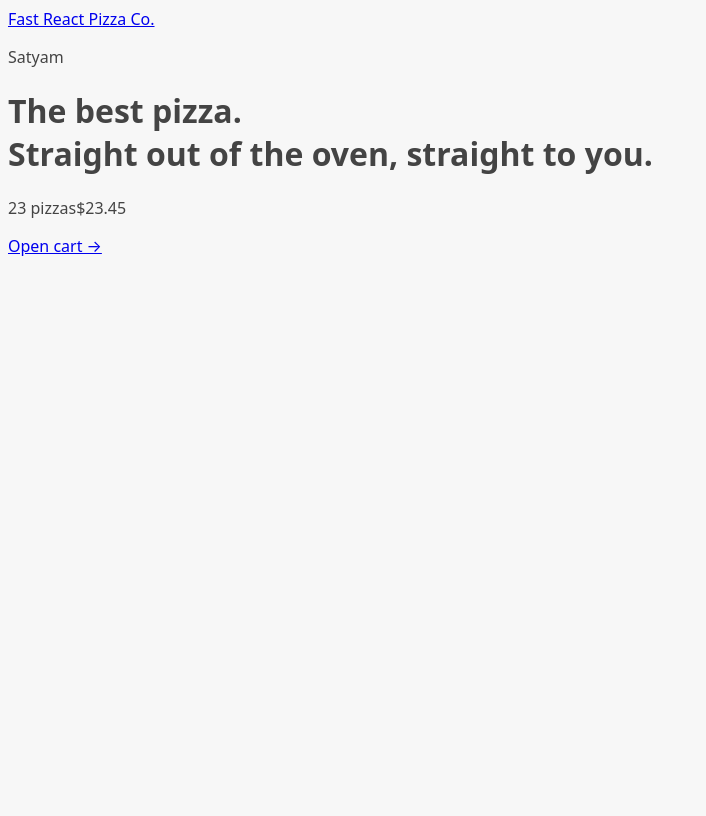
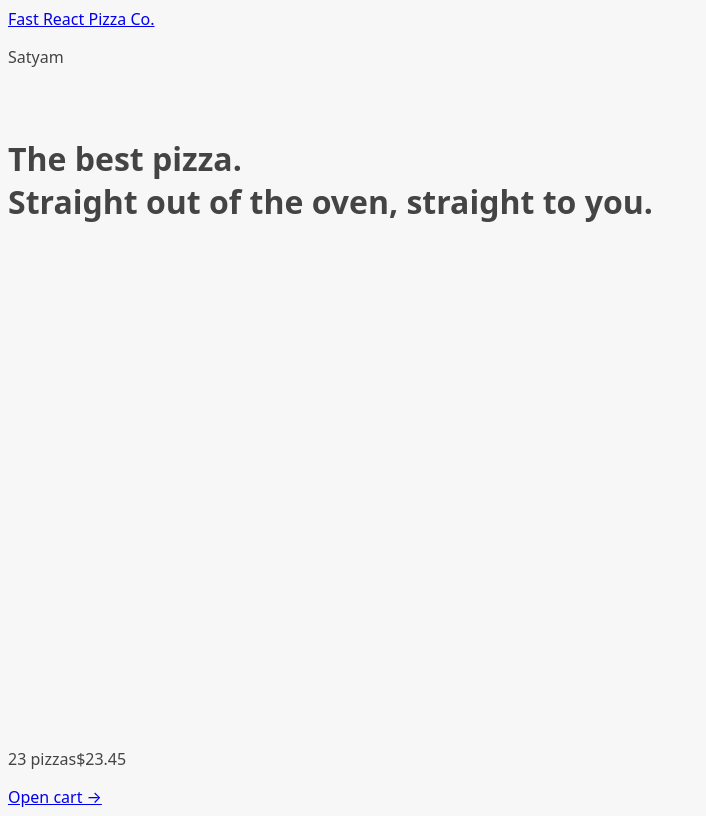
Before and after one commit to satyamkale27/React-advance-pizza, a React (Vite) app: page / in a window 1280 px wide. Shown: the whole page, without its empty margins (0-706 px from the left). Built offline with nearby package versions, Linux system fonts and the light colour scheme.

Commit message:
loader displayed conditionally

```diff
--- a/src/features/menu/Menu.jsx
+++ b/src/features/menu/Menu.jsx
@@ -4,7 +4,6 @@
 
 function Menu() {
   const menu = useLoaderData(); // data comming from loader App.jsx //
-  console.log(menu);
   return (
     <ul>
       {menu.map((pizza) => (
--- a/src/ui/AppLayout.jsx
+++ b/src/ui/AppLayout.jsx
@@ -1,10 +1,14 @@
-import { Outlet } from "react-router-dom";
+import { Outlet, useNavigation } from "react-router-dom";
 import CartOverview from "../features/cart/CartOverview";
 import Header from "./Header";
+import Loader from "./Loader";
 
 function AppLayout() {
+  const navigation = useNavigation(); // gets the current status like loading , idlein build//
+  const isLoading = navigation.state === "loading";
   return (
-    <div>
+    <div className="layout">
+      {isLoading && <Loader />}
       <Header />
       <main>
         <Outlet />
--- /dev/null
+++ b/src/ui/Loader.jsx
@@ -0,0 +1,8 @@
+// in react router the loader is the function that fetches the data, but this is loader component that has //
+// work to show loading till the page gets rendered //
+
+function Loader() {
+  return <div className="loader"></div>;
+}
+
+export default Loader;
```
